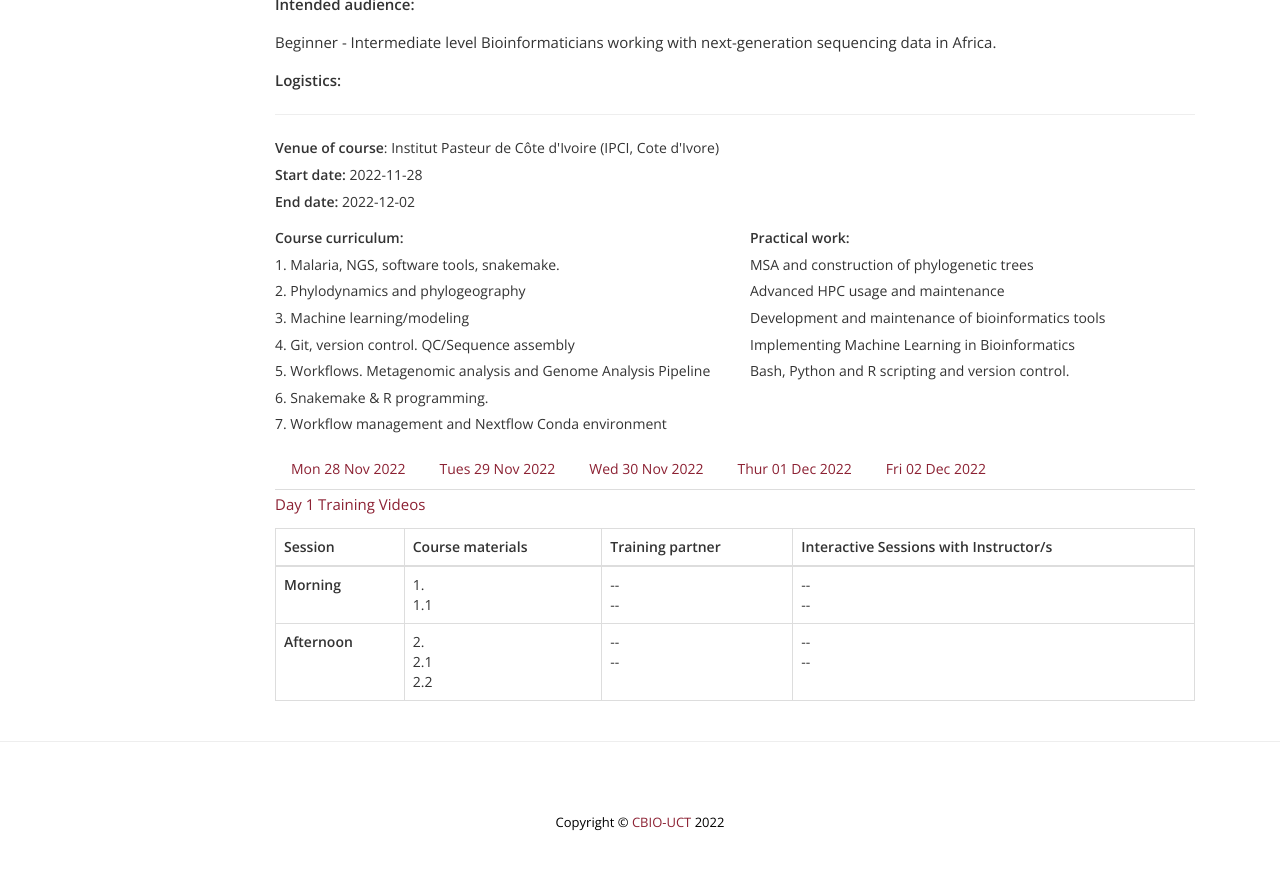
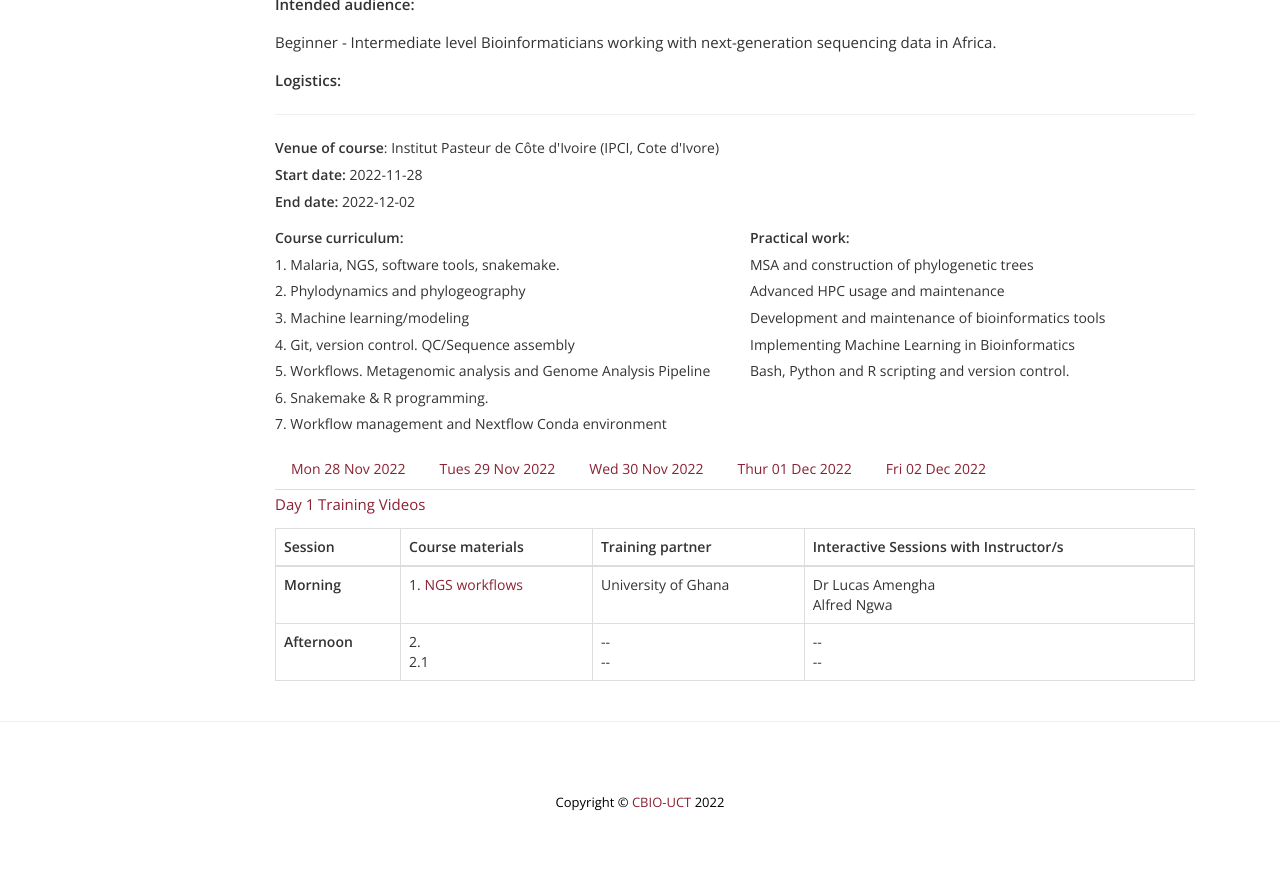
Before and after one commit to uct-cbio/ngs-academy, a Jekyll site: the page built from _posts/2022-10-29-Bioinformatics-Analysis-of-PFG-data.md, in a window 1280 px wide and 900 px high, scrolled down 963 px. Shown: the top 870 px of the window. Built offline with Jekyll 4.4.1, drawn with Linux system fonts in a browser that asks for light colours; nearby versions of some CDN libraries; some web fonts are replaced; comment, search, counter and statistics services are not loaded.

Commit message:
added training materials template

```diff
--- a/_posts/2022-10-29-Bioinformatics-Analysis-of-PFG-data.md
+++ b/_posts/2022-10-29-Bioinformatics-Analysis-of-PFG-data.md
@@ -169,23 +169,26 @@ The training has a double objective, to understand the genomic epidemiology of r
      </th>
       <td>    <ul>
       <li><b>
-      <!-- <a href="{{ site.url }}uploads/introduction_to_the_course.pptx" target="_blank">Introduction to the Course</a> -->
+
       </b></li>
 <ol>
-  <li>1. </li>
-  <li>1.1 </li>
+  <li>1. <a href="{{ site.url }}uploads/NGS_workflow.pptx" target="_blank">NGS workflows</a>  </li>
+  <!-- <li>1.1 <a href="" target="_blank">Day 1 Session 1</a></li>
+   <li>1.2 <a href="#" target="_blank">Day 1 Session 2</a></li>
+    <li>1.3 <a href="#" target="_blank">Day 1 Session 3</a></li>
+     <li>1.4 <a href="#" target="_blank">Day 1 Session 4</a></li> -->
 </ol>
 </ul></td>
       <td><ul>
 
-  <li>-- </li>
+  <li>University of Ghana</li>
 
- <li>-- </li>
+ <li> </li>
 
 </ul></td>
             <td><ul>
-             <li>--</li>
-              <li>--</li>
+             <li>Dr Lucas Amengha</li>
+              <li>Alfred Ngwa</li>
 </ul></td>
     </tr>
   <tr>
@@ -198,7 +201,7 @@ The training has a double objective, to understand the genomic epidemiology of r
       </li>
 <ol>
   <li>2.1 </li>
-  <li>2.2 </li>
+  <li></li>
 </ol>
 </ul></td>
       <td><ul>
@@ -231,8 +234,8 @@ The training has a double objective, to understand the genomic epidemiology of r
   </thead>
   <tbody>
 
-  <tr>
-      <th scope="row">Morning
+  <!-- <tr>
+  <th scope="row">Morning
       <br>
      </th>
       <td>    <ul>
@@ -241,23 +244,17 @@ The training has a double objective, to understand the genomic epidemiology of r
 <li>1.2 </li>
         <li>1.3 </li>
 <ol>
-
-
 </ol>
 </ul></td>
       <td><ul>
-
   <li>-- </li>
-
  <li>-- </li>
-
 </ul></td>
-            <td><ul>
-             <li>--</li>
-              <li>--</li>
+  <td><ul>
+  <li>--</li>
+  <li>--</li>
 </ul></td>
     </tr>
-
  <tr>
       <th scope="row">Afternoon
       <br>
@@ -266,22 +263,16 @@ The training has a double objective, to understand the genomic epidemiology of r
       <li>2.
        </li>
        <li>2.1 </li>
-
 </ul></td>
       <td><ul>
-
   <li>-- </li>
-
  <li>-- </li>
-
 </ul></td>
-            <td><ul>
-             <li>--</li>
-              <li>--</li>
+  <td><ul>
+    <li>--</li>
+   <li>--</li>
 </ul></td>
-    </tr>
-
-
+    </tr>   -->
   </tbody>
 </table>
 </p>
@@ -299,8 +290,8 @@ The training has a double objective, to understand the genomic epidemiology of r
   </thead>
   <tbody>
 
-  <tr>
-      <th scope="row">Morning
+  <!-- <tr>
+  <th scope="row">Morning
       <br>
      </th>
       <td>    <ul>
@@ -308,25 +299,16 @@ The training has a double objective, to understand the genomic epidemiology of r
       <li>1.1  </li>
 <li>1.2 </li>
         <li>1.3 </li>
-          <li>1.4</li>
-
-
-
-<ol>
-
-
+          <li>1.4</li><ol>
 </ol>
 </ul></td>
       <td><ul>
-
   <li>--</li>
-
  <li>--</li>
-
 </ul></td>
-            <td><ul>
-             <li>--</li>
-              <li>--</li>
+<td><ul>
+<li>--</li>
+<li>--</li>
 </ul></td>
     </tr>
     <tr>
@@ -336,22 +318,18 @@ The training has a double objective, to understand the genomic epidemiology of r
       <td>    <ul>
              <li>2. .</li>
                   <li>2.1 </li>
-                    <li>2.2 </li>
-                     <li>2.3</li>
+                    <li>2.2 </li>  <li>2.3</li>
 </ul></td>
       <td><ul>
    <li>-- </li>
   <li>--</li>
-
-
 </ul></td>
-            <td> <ul>
-
+  <td> <ul>
   <li>--</li>
    <li>--</li>
 
 </ul></td>
-    </tr>
+    </tr> -->
   </tbody>
 </table>  </p>
 	</div>
@@ -368,48 +346,40 @@ The training has a double objective, to understand the genomic epidemiology of r
     </tr>
   </thead>
   <tbody>
-    <tr>
-      <th scope="row">Morning
+    <!-- <tr>
+    <th scope="row">Morning
       <br>
      </th>
       <td>    <ul>
       <li>1.</li>
 </ul></td>
-      <td><ul>
-
+  <td><ul>
   <li>-- </li>
  <li>--</li>
   <li>--</li>
 </ul></td>
-            <td><ul>
-             <li>--</li>
-              <li>--</li>
-               <li>--</li>
+<td><ul>
+<li>--</li>
+<li>--</li>
+<li>--</li>
 </ul></td>
-    </tr>
-  <tr>
-      <th scope="row">Afternoon
+  </tr>
+  <tr> <th scope="row">Afternoon
       <br>
      </th>
       <td>    <ul>
       <li>2. </li>
-
 </ul></td>
       <td><ul>
-
   <li>-- </li>
  <li>-- </li>
  <li>-- </li>
-
-
-
 </ul></td>
-            <td><ul>
-             <li>--</li>
-              <li>--</li>
-
+  <td><ul>
+  <li>--</li>
+  <li>--</li>
 </ul></td>
-    </tr>
+    </tr> -->
   </tbody>
 </table>  </p>
 	</div>
@@ -424,7 +394,7 @@ The training has a double objective, to understand the genomic epidemiology of r
     </tr>
   </thead>
   <tbody>
-    <tr>
+   <!-- <tr>
       <th scope="row">Morning
       <br>
      </th>
@@ -432,7 +402,6 @@ The training has a double objective, to understand the genomic epidemiology of r
       <li>--</li>
 </ul></td>
       <td><ul>
-
  <li>-- </li>
   <li>--</li>
 </ul></td>
@@ -449,17 +418,12 @@ The training has a double objective, to understand the genomic epidemiology of r
       <li>--</li>
 </ul></td>
       <td><ul>
-
  <li>-- </li>
   <li>--</li>
+</ul></td> <td><ul>
+              <li>--</li><li>--</li>
 </ul></td>
-            <td><ul>
-              <li>--</li>
-               <li>--</li>
-</ul></td>
-    </tr>
-
-
+    </tr>  -->
   </tbody>
 </table>  </p>
 	</div>
```
Also changed, not shown: 1 other file.
